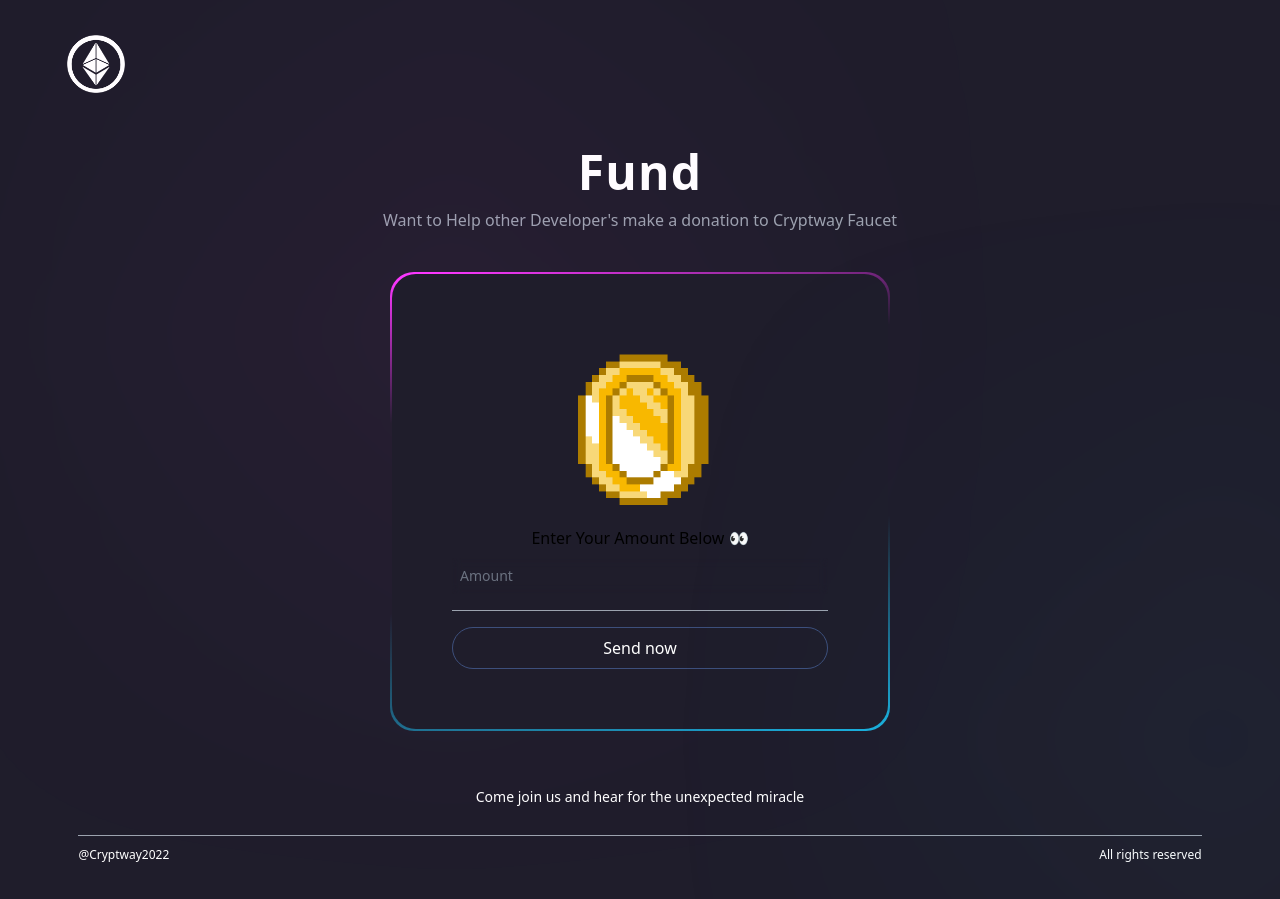
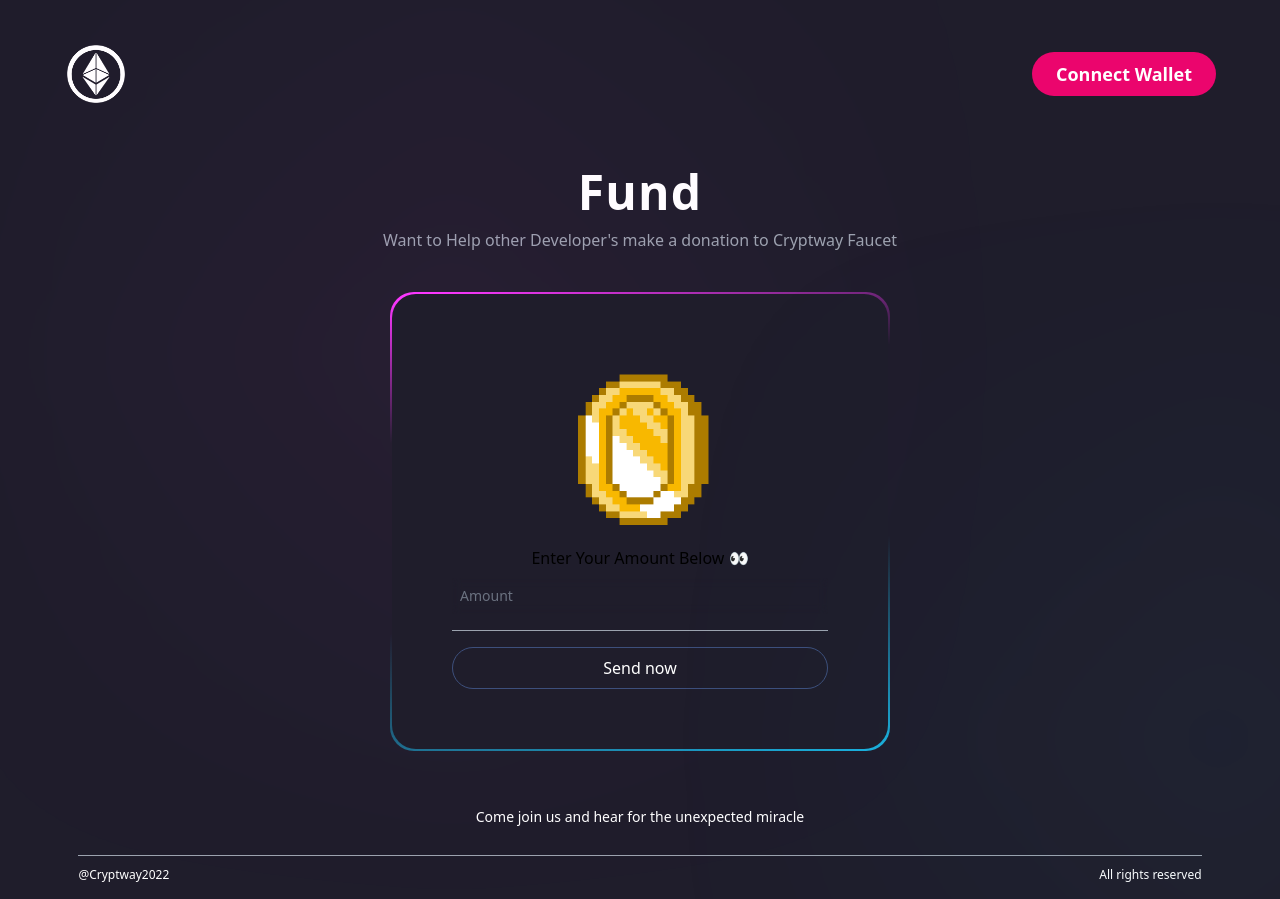
Before and after one commit to cryptway/Cryptway-Base-App, a React (Vite) app: page /fund in a window 1280 px wide. Built offline with nearby package versions, Linux system fonts and the light colour scheme.

Commit message:
Update Navbar.jsx

```diff
--- a/src/components/Layout/Navbar.jsx
+++ b/src/components/Layout/Navbar.jsx
@@ -20,6 +20,18 @@ const Navbar = () => {
 <Link to="/"> <img src={logo} alt="logo" className="w-16 h-16 object-contain"  /></Link>
        </div>
     <div class="justify-end">
+    {!currentAccount && (
+            <button
+              type="button"
+              onClick={connectWallet}
+              className="flex px-6 py-2   flex-row justify-center items-center my-5 bg-[#eb056d]  p-3 rounded-3xl  cursor-pointer hover:bg-[#119694]"
+            >
+              <p className="font-poppins font-bold text-lg text-white">
+                Connect Wallet
+              </p>
+            </button>
+
+          )}
             {currentAccount && (
             <div
               className="flex     flex-row justify-center items-center my-5  rounded-3xl  cursor-pointer bg-gray-900"
```
